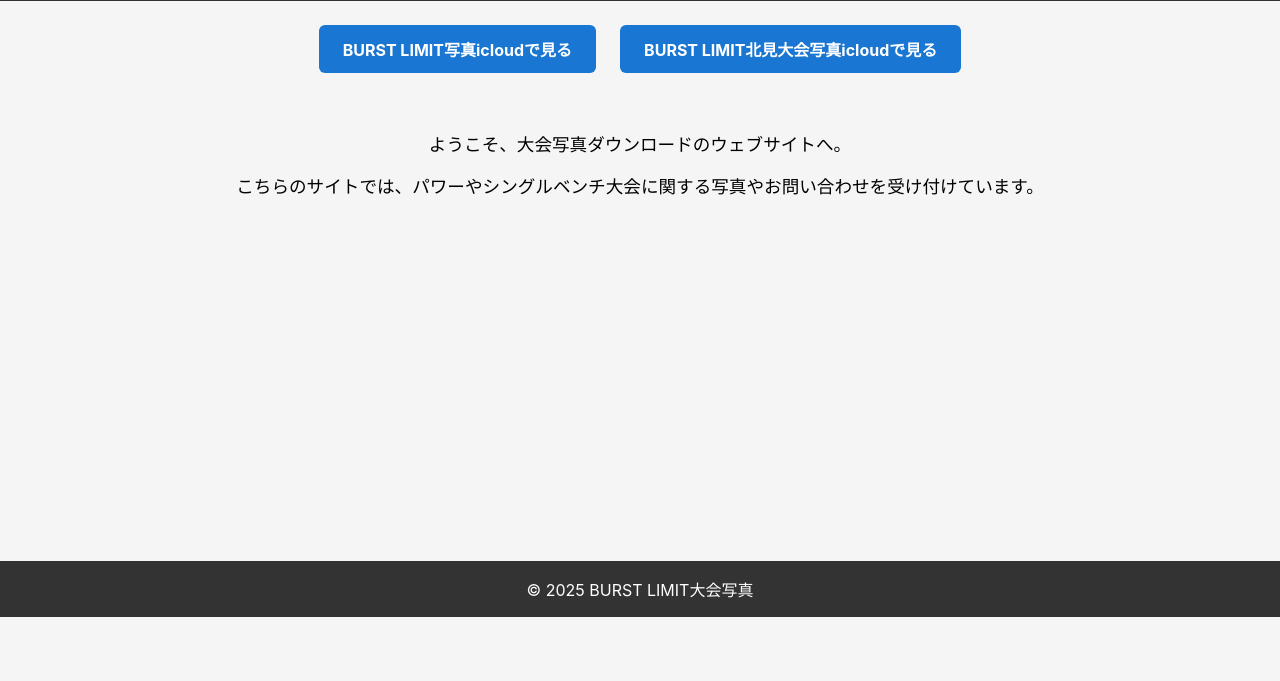
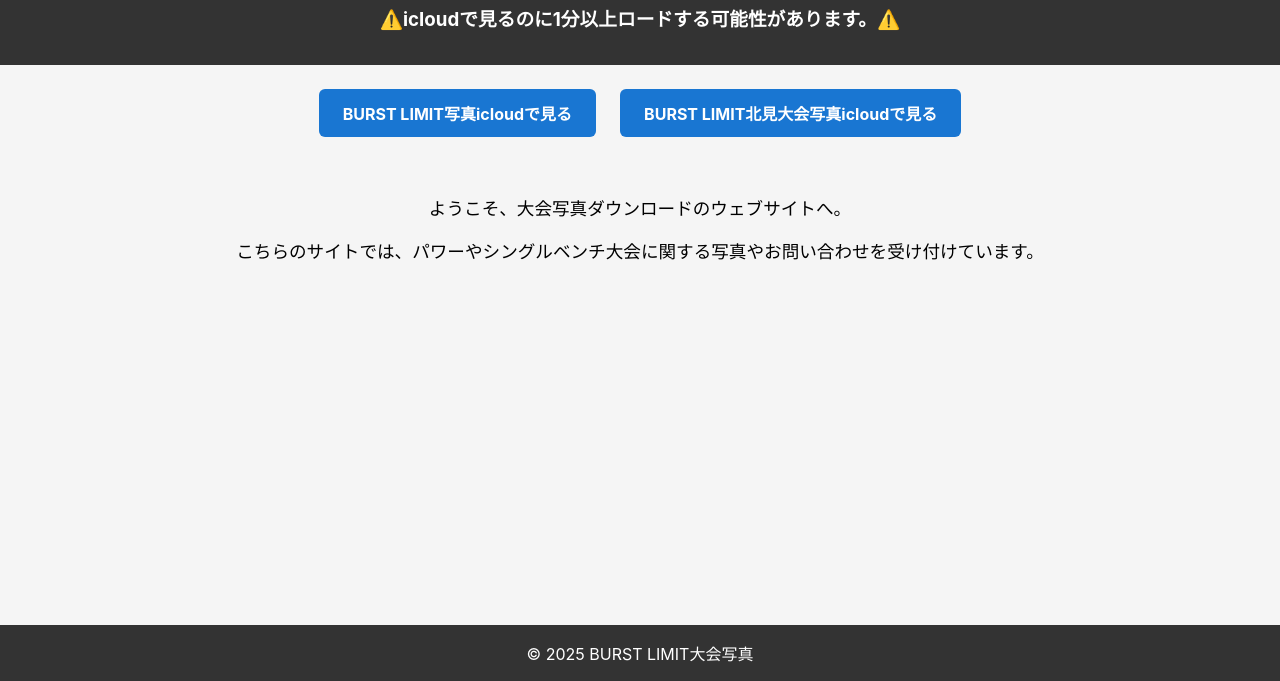
Before and after one commit to KZCT3921/BURST-LIMIT-, a plain HTML site: page index.html in a window 1280 px wide. Shown: the part 134-815 px from the top of the page. Drawn offline with Linux system fonts and the light colour scheme.

Commit message:
Update index.html

```diff
--- a/index.html
+++ b/index.html
@@ -75,6 +75,7 @@
       <a href="otoiawase.html">お問い合わせ</a>
     </nav>
     <h1>BURST LIMIT大会写真</h1>
+    <h3>⚠️icIoudで見るのに1分以上ロードする可能性があります。⚠️</h3>
   </header>
   <div class="download-links">
     <a href="https://www.icloud.com/sharedalbum/ja-jp/#B2W5qXGF1iuagHx" download>BURST LIMIT写真icIoudで見る</a>
```
